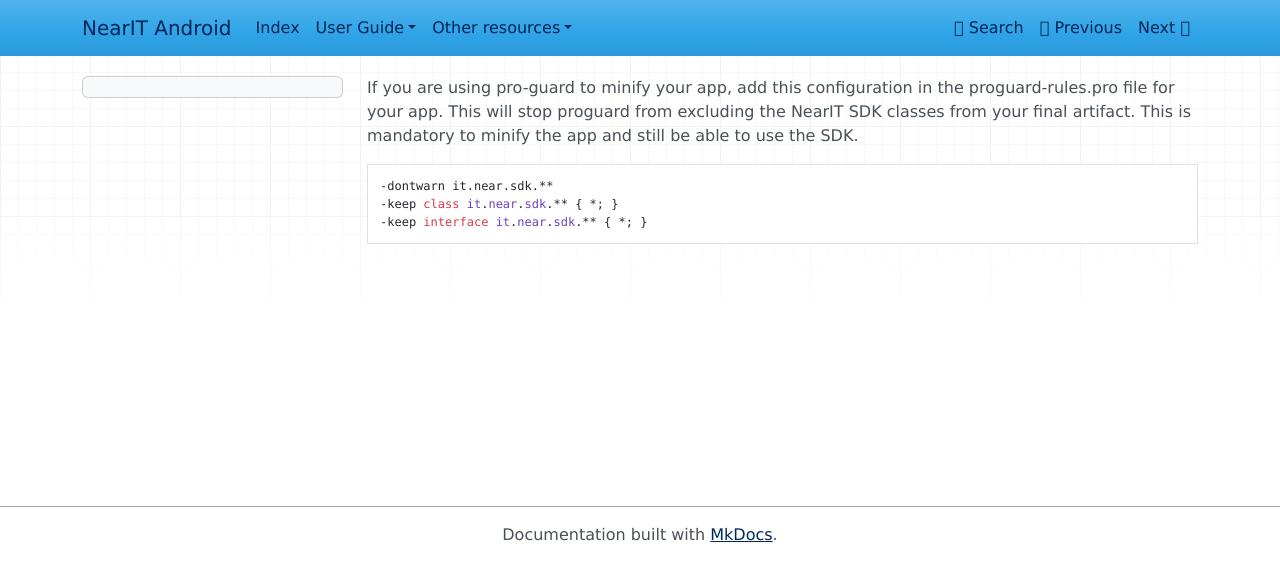
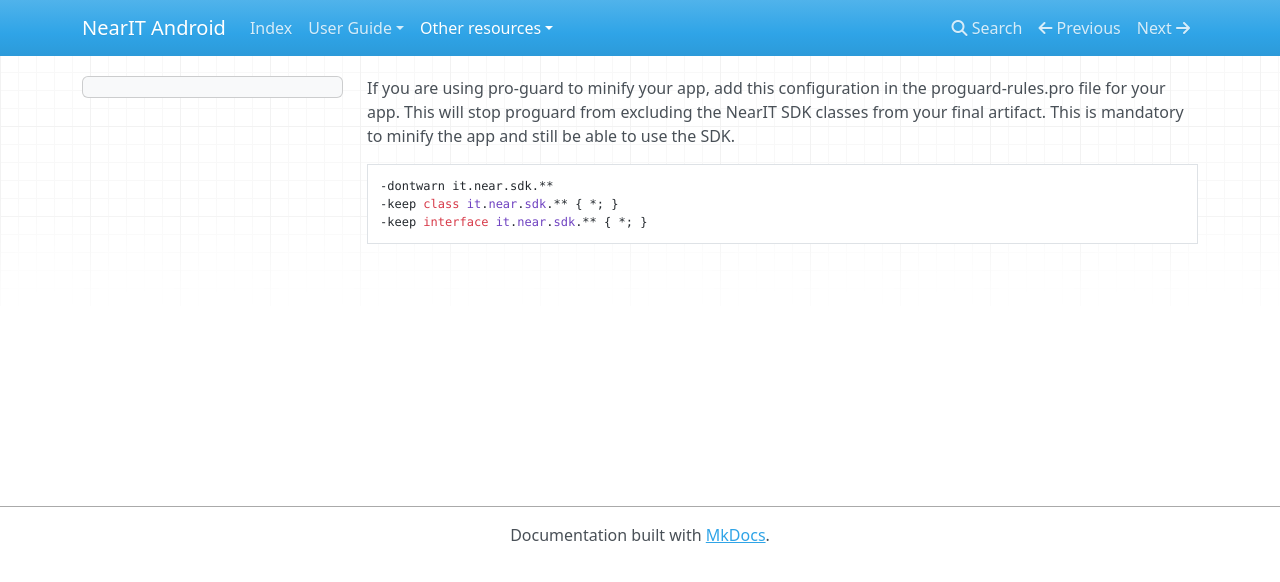
Before and after one commit to nearit/Android-SDK, an MkDocs documentation site: the page built from docs/proguard.md, in a window 1280 px wide. Shown: the top 582 px of the page. Built offline with MkDocs 1.6.1, drawn with Linux system fonts in a browser that asks for light colours; nearby versions of some CDN libraries; old or Windows-style settings are respelled for this version of MkDocs.

Commit message:
Update mkdocs.yml

```diff
--- a/mkdocs.yml
+++ b/mkdocs.yml
@@ -1,5 +1,4 @@
 site_name: NearIT Android
-extra_css: ["css/nearitdocs.css"]
 pages:
   - 'Index' : 'index.md'
   - 'User Guide' :
```
